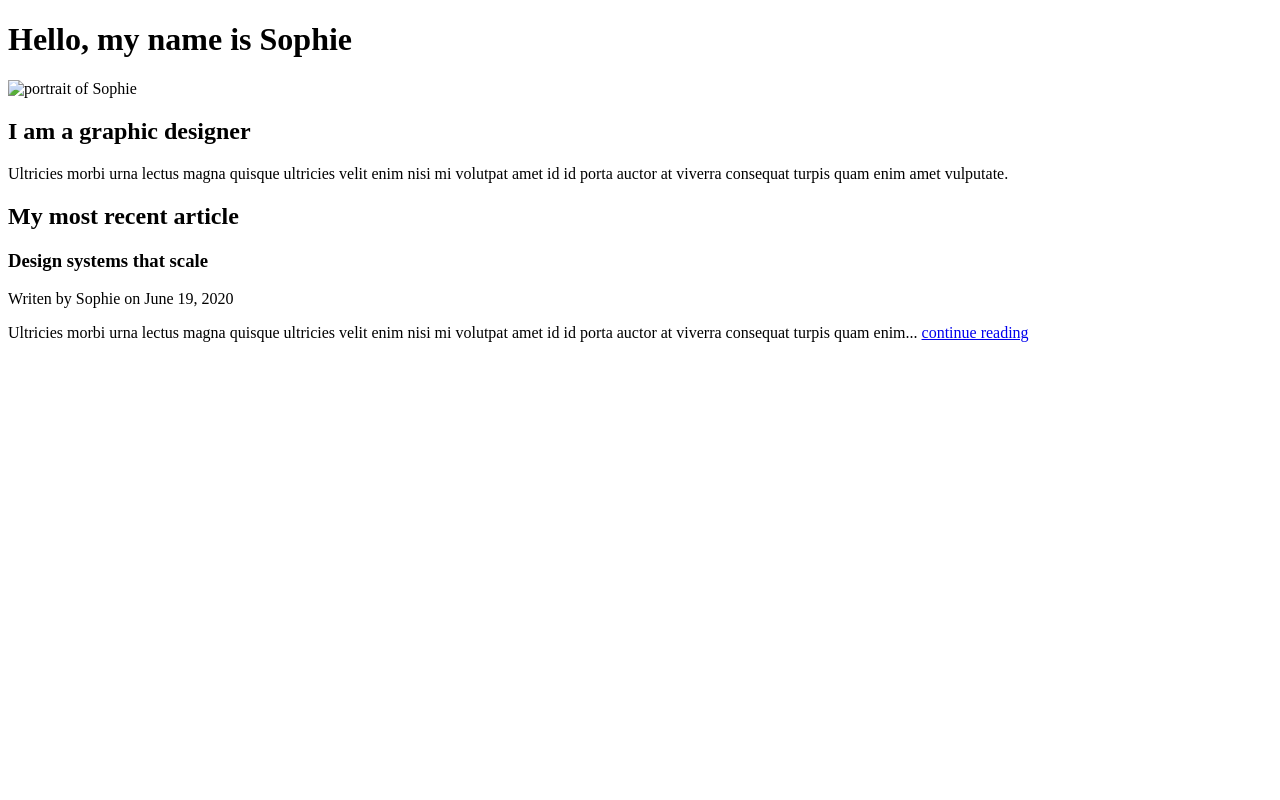
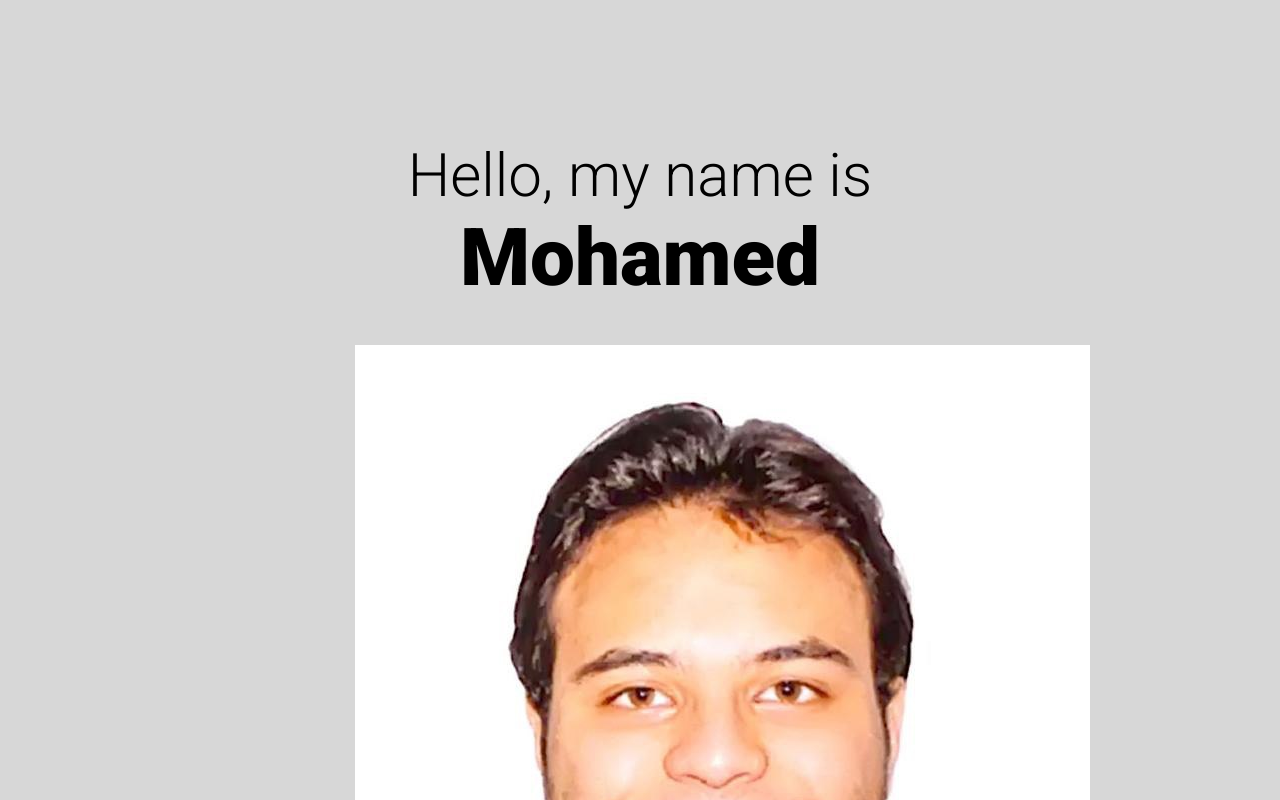
Before and after one commit to mohamedelgallad-510/Portfolio, a website: page index.html in a window 1280 px wide. Shown: the top 800 px of the page. Drawn offline with Linux system fonts and the light colour scheme.

Commit message:
Update index.html

```diff
--- a/index.html
+++ b/index.html
@@ -3,13 +3,13 @@
     <head>
         <title>HTML & CSS Fundamentals | Challenges</title>
         <link href="https://fonts.googleapis.com/css2?family=Roboto:wght@300;900&display=swap" rel="stylesheet">
-        <link href="css/style.css" rel="stylesheet">
+        <link href="styles.css" rel="stylesheet">
     </head>
     <body>
         <div class="container-top">
             <div class="container">
-                <h1>Hello, my name is <span class="bold-text">Sophie</span></h1>
-                <img src="img/sophie.png" alt="portrait of Sophie">
+                <h1>Hello, my name is <span class="bold-text">Mohamed</span></h1>
+                <img src="Mohamed.jpg" alt="portrait of Mohamed">
             </div>
         </div>
         <div class="container-mid">
```
